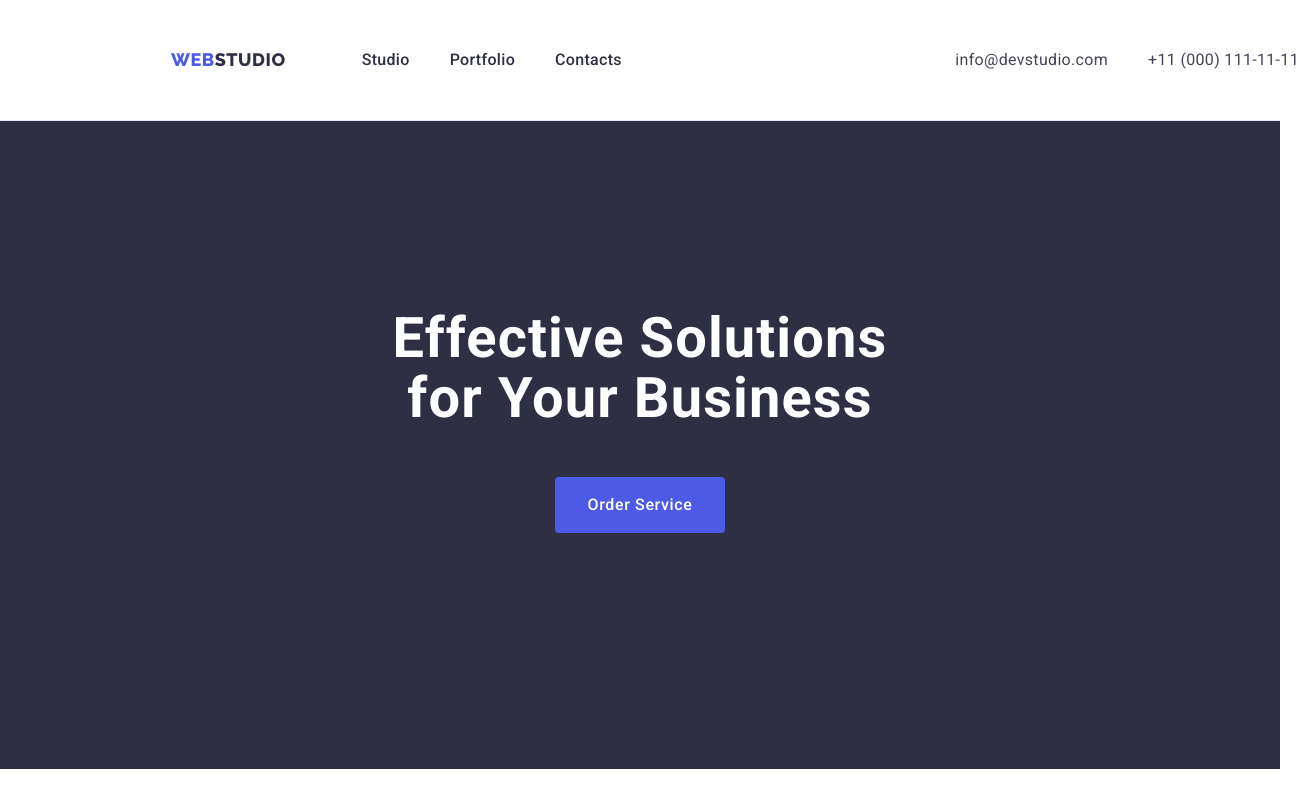
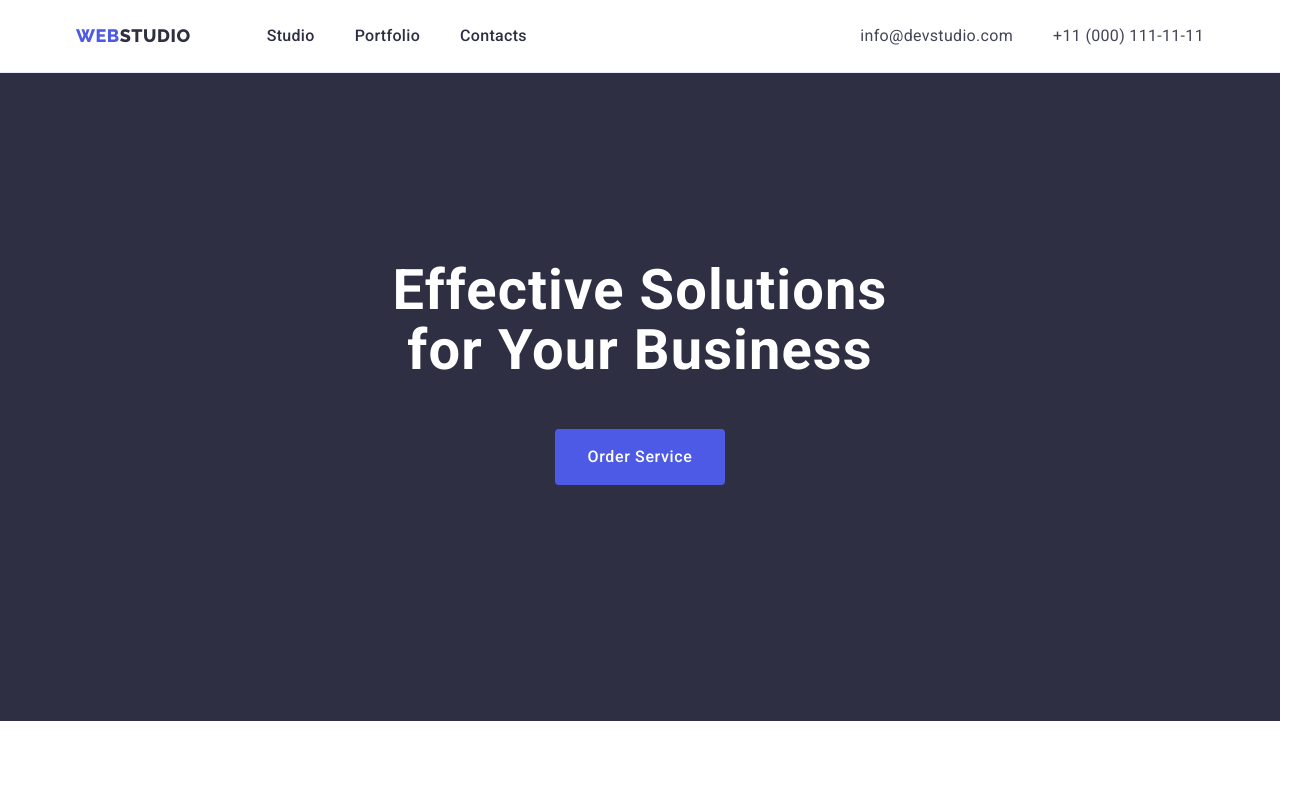
Before and after one commit to Nadiia-Manakova/goit-markup-hw-03, a plain HTML site: page index.html in a window 1280 px wide. Shown: the top 800 px of the page, 1314 px wide, since content can reach past the window. Drawn offline with nearby package versions, Linux system fonts and the light colour scheme.

Commit message:
header padding removed

```diff
--- a/css/style.css
+++ b/css/style.css
@@ -148,7 +148,6 @@ header
 
 .page-header {
   border-bottom: 1px solid #e7e9fc;
-  padding: 24px 156px;
 }
 
 .logo {
```
